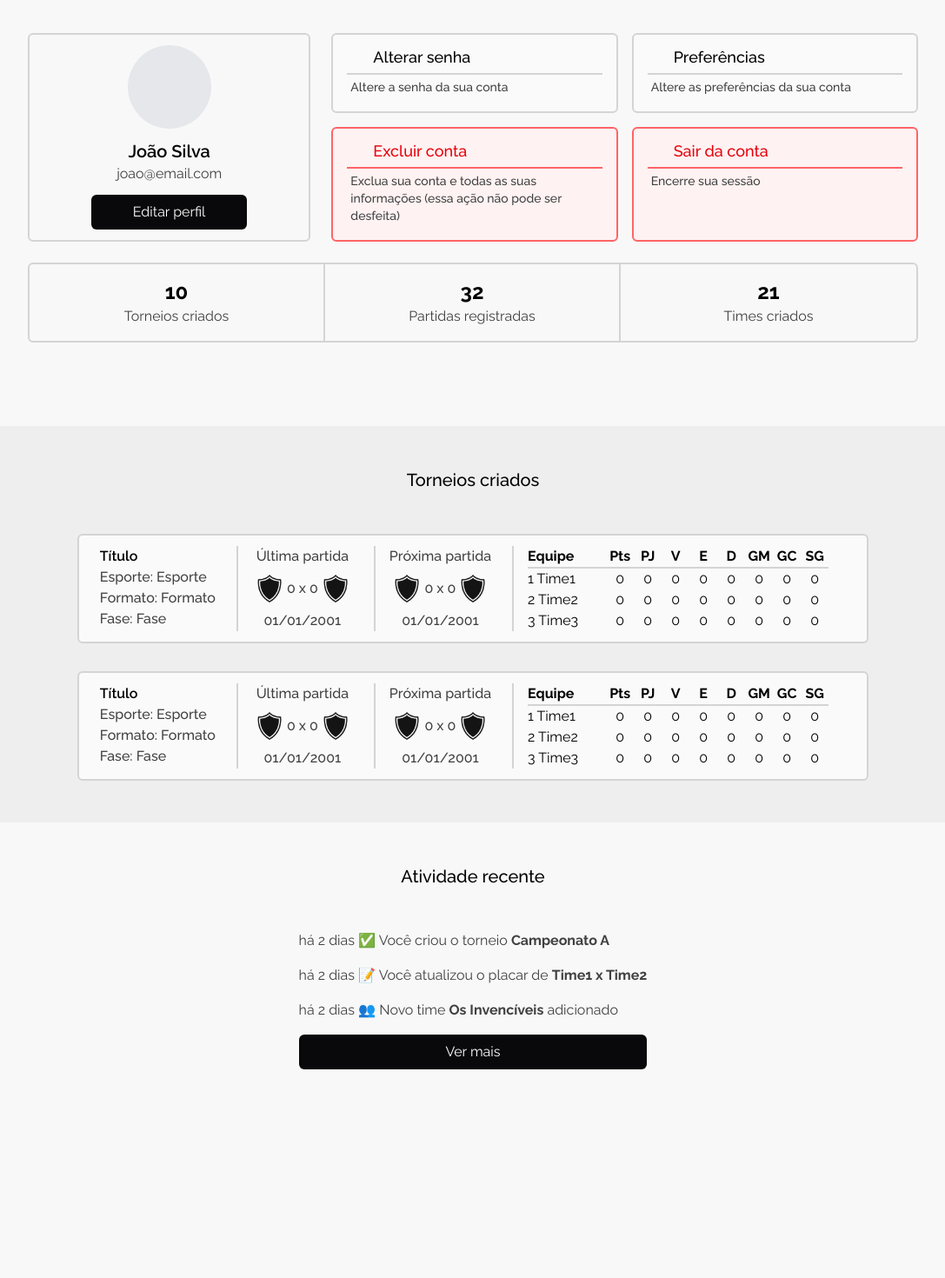
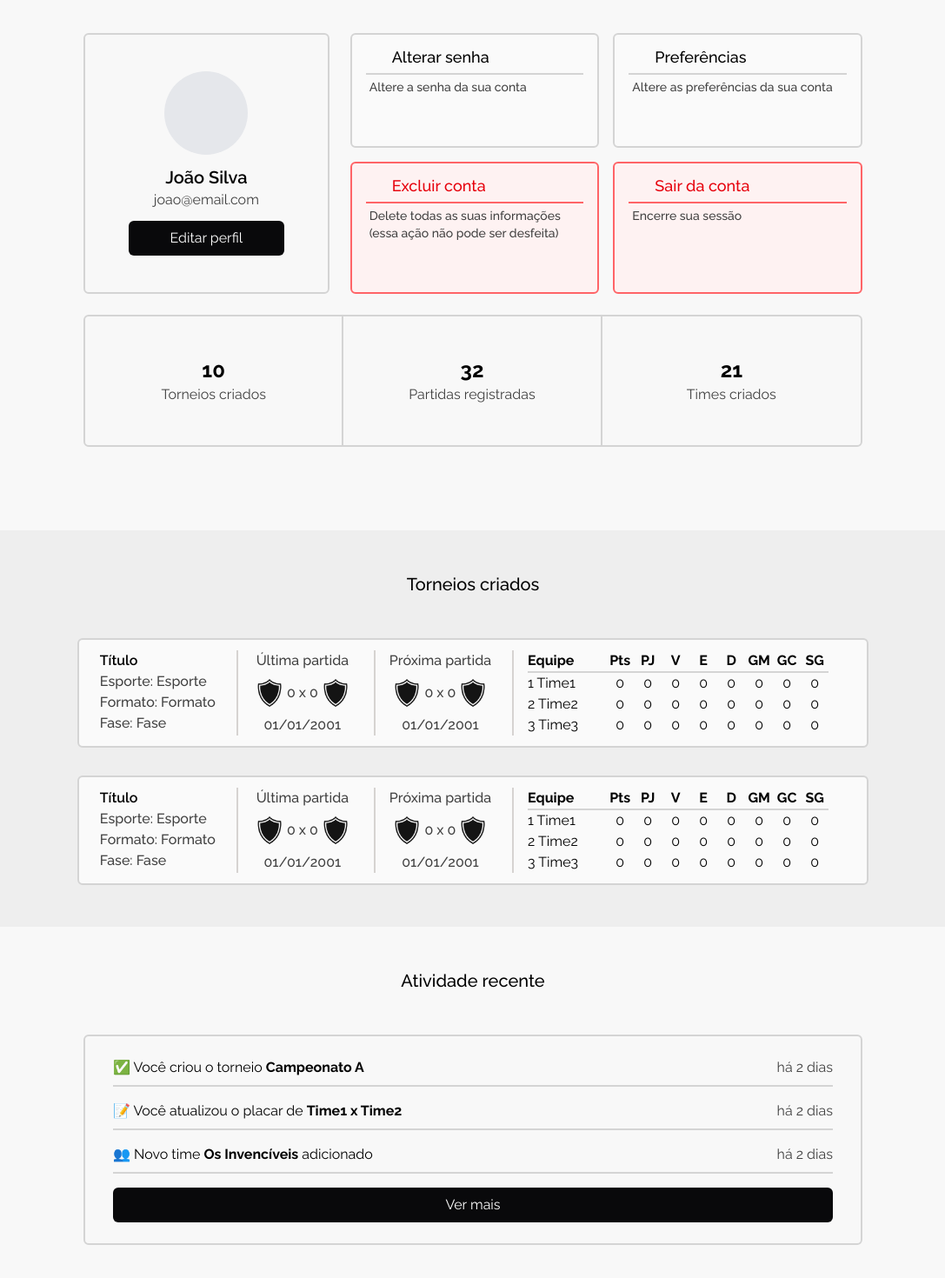
Before and after one commit to mauricioraupp/champion-chips, a Next.js app: page /profile in a window 1280 px wide. Shown: the part 190-1660 px from the top of the page at 87% size, without its empty margins (96-1183 px from the left). Before the commit the page ends 1468 px from the top, so only its background shows below. Built offline with nearby package versions, Linux system fonts and the light colour scheme; some icons are missing.

Commit message:
profile responsive

```diff
--- a/src/app/(championships)/profile/page.tsx
+++ b/src/app/(championships)/profile/page.tsx
@@ -1,9 +1,10 @@
 import { Edit, Tool, UserX, LogOut } from '@geist-ui/icons';
 import ProfileCards from './profile-cards';
+import { NewTournament, NewTeam, UpdateTeamStats, newPlayer, UpdatePlayerStats } from './recent-activity';
 import ChampCreated from '@/components/champ-created';
 
 export default function ProfilePage() {
-  const actions = [
+  const cards = [
     {
       title: 'Alterar senha',
       description: 'Altere a senha da sua conta',
@@ -22,7 +23,7 @@ export default function ProfilePage() {
     },
     {
       title: 'Excluir conta',
-      description: 'Exclua sua conta e todas as suas informações (essa ação não pode ser desfeita)',
+      description: 'Delete todas as suas informações (essa ação não pode ser desfeita)',
       icon: <UserX size={20} />,
       color: 'text-red-600',
       bgColor: 'bg-red-50',
@@ -44,7 +45,8 @@ export default function ProfilePage() {
         <h1 className="font-medium text-xl">Informações da conta</h1>
       </div>
 
-      <section className="max-w-5xl min-h-72 mx-auto grid grid-cols-1 lg:grid-cols-3 gap-6 mb-12">
+      <main className="lg:h-[calc(100vh-228px)] flex">
+        <section className="max-w-4xl min-h-72 mx-auto grid grid-cols-1 lg:grid-cols-3 gap-6 mb-12">
           <div className="border-2 border-neutral-300 rounded-md py-3 px-6 flex flex-col items-center justify-center mx-auto w-5/6 lg:w-full">
             <div className="w-24 h-24 bg-gray-200 rounded-full mb-3" />
             <h2 className="text-xl font-semibold">João Silva</h2>
@@ -55,7 +57,7 @@ export default function ProfilePage() {
           </div>
 
           <div className="lg:col-span-2 grid grid-cols-1 sm:grid-cols-2 gap-4 mx-auto w-5/6 lg:w-full">
-          {actions.map((item) => (
+            {cards.map((item) => (
               <ProfileCards
                 key={item.title}
                 title={item.title}
@@ -68,19 +70,21 @@ export default function ProfilePage() {
             ))}
           </div>
 
-        <div className="max-w-7xl divide-x-2 divide-neutral-300 grid grid-cols-3 col-span-3 mb-12 border-2 border-neutral-300 rounded-md">
+          <div className="grid grid-cols-1 sm:grid-cols-3 lg:col-span-3 mb-12 border-2 border-neutral-300 rounded-md mx-auto w-5/6 lg:w-full
+            divide-y-2 sm:divide-y-0 divide-x-0 sm:divide-x-2 divide-neutral-300">
             {[
               { label: 'Torneios criados', value: 10 },
               { label: 'Partidas registradas', value: 32 },
               { label: 'Times criados', value: 21 }
             ].map((stat) => (
-            <div key={stat.label} className="text-center p-4">
+              <div key={stat.label} className="text-center p-4 flex flex-col justify-center items-center">
                 <h1 className="text-2xl font-bold">{stat.value}</h1>
                 <p className="text-neutral-700">{stat.label}</p>
               </div>
             ))}
           </div>
         </section>
+      </main>
 
       <article className="bg-neutral-150">
         <div className="w-full flex justify-center py-12">
@@ -97,10 +101,20 @@ export default function ProfilePage() {
         <div className="w-full flex justify-center">
           <h1 className="font-medium text-xl">Atividade recente</h1>
         </div>
-        <ul className="max-w-3xl mx-auto space-y-4 text-neutral-700 w-5/6 sm:w-fit">
-          <li>há 2 dias ✅ Você criou o torneio <strong>Campeonato A</strong></li>
-          <li>há 2 dias 📝 Você atualizou o placar de <strong>Time1 x Time2</strong></li>
-          <li>há 2 dias 👥 Novo time <strong>Os Invencíveis</strong> adicionado</li>
+
+        <ul className="max-w-4xl border-2 border-neutral-300 rounded-md mx-auto py-6 px-8 divide-y-2 divide-neutral-300 *:pb-2 space-y-4 w-5/6">
+          <li className="flex flex-col sm:flex-row justify-between gap-1">
+            <p className="order-2 sm:order-1">✅ Você criou o torneio <strong>Campeonato A</strong></p>
+            <p className="order-1 sm:order-2 text-neutral-700">há 2 dias</p>
+          </li>
+          <li className="flex flex-col sm:flex-row justify-between gap-1">
+            <p className="order-2 sm:order-1">📝 Você atualizou o placar de <strong>Time1 x Time2</strong></p>
+            <p className="order-1 sm:order-2 text-neutral-700">há 2 dias</p>
+          </li>
+          <li className="flex flex-col sm:flex-row justify-between gap-1">
+            <p className="order-2 sm:order-1">👥 Novo time <strong>Os Invencíveis</strong> adicionado</p>
+            <p className="order-1 sm:order-2 text-neutral-700">há 2 dias</p>
+          </li>
           <button className="bg-zinc-950 rounded-md py-2 px-12 text-white text-center w-full cursor-pointer">Ver mais</button>
         </ul>
       </section>
--- /dev/null
+++ b/src/app/(championships)/profile/recent-activity.tsx
@@ -0,0 +1,55 @@
+"use client"
+
+interface RecentActivityProps {
+  tournamentName: string;
+  teamName: string;
+  playerName: string;
+  team1: string;
+  team2: string
+  date: string;
+}
+
+export function NewTournament({ tournamentName, date }: RecentActivityProps) {
+  return(
+    <li className="flex flex-col sm:flex-row justify-between gap-1">
+      <p className="order-2 sm:order-1">🏆 Novo torneio <strong>{tournamentName}</strong> criado</p>
+      <p className="order-1 sm:order-2 text-neutral-700">há {date}</p>
+    </li>
+  )
+}
+
+export function NewTeam({ teamName, date }: RecentActivityProps) {
+  return(
+    <li className="flex flex-col sm:flex-row justify-between gap-1">
+      <p className="order-2 sm:order-1">⚽ Novo time <strong>{teamName}</strong> criado</p>
+      <p className="order-1 sm:order-2 text-neutral-700">há {date}</p>
+    </li>
+  )
+}
+
+export function UpdateTeamStats({ team1, team2, date }: RecentActivityProps) {
+  return(
+    <li className="flex flex-col sm:flex-row justify-between gap-1">
+      <p className="order-2 sm:order-1">📝 Você atualizou as estatísticas de <strong>{team1} x {team2}</strong></p>
+      <p className="order-1 sm:order-2 text-neutral-700">há {date}</p>
+    </li>
+  )
+}
+
+export function newPlayer({ playerName, date }: RecentActivityProps) {
+  return(
+    <li className="flex flex-col sm:flex-row justify-between gap-1">
+      <p className="order-2 sm:order-1">👦 Novo jogador <strong>{playerName}</strong> criado</p>
+      <p className="order-1 sm:order-2 text-neutral-700">há {date}</p>
+    </li>
+  )
+}
+
+export function UpdatePlayerStats({ playerName, date }: RecentActivityProps) {
+  return(
+    <li className="flex flex-col sm:flex-row justify-between gap-1">
+      <p className="order-2 sm:order-1">📝 Você atualizou as estatísticas de <strong>{playerName}</strong></p>
+      <p className="order-1 sm:order-2 text-neutral-700">há {date}</p>
+    </li>
+  )
+}
```
Lines whose indentation alone changed are shown as unchanged.
